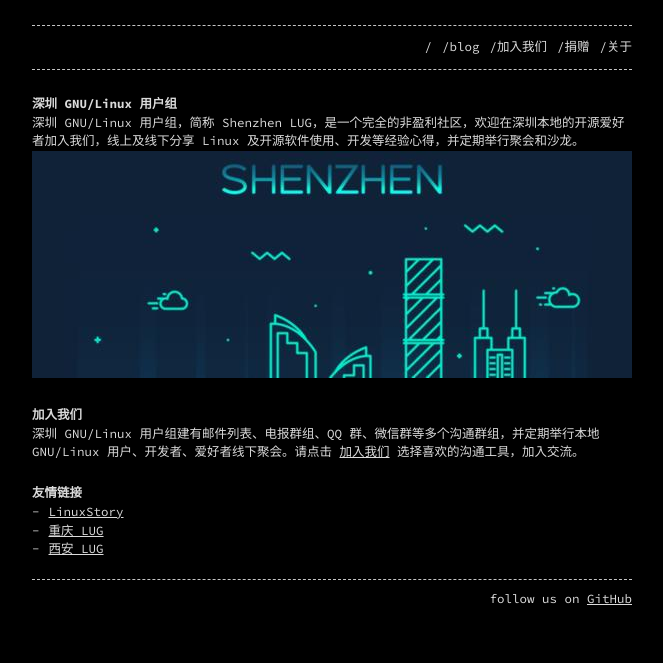
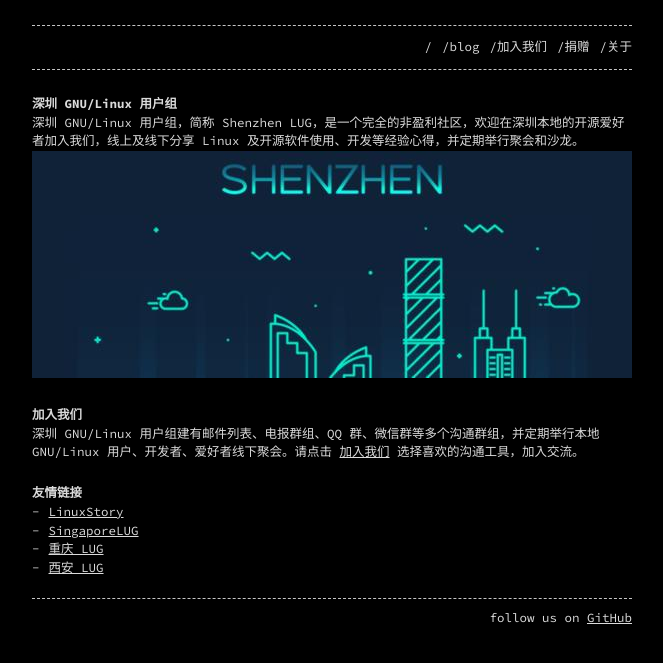
Before and after one commit to shenzhenlug/shenzhenlug.org, a Jekyll site: the page built from index.md, in a window 1280 px wide. Shown: the top 663 px of the page, without its empty margins (308-971 px from the left). Built offline with Jekyll 4.4.1, drawn with Linux system fonts in a browser that asks for light colours.

Commit message:
fix a url

```diff
--- a/index.md
+++ b/index.md
@@ -6,12 +6,14 @@
 
 ### 深圳 GNU/Linux 用户组
 深圳 GNU/Linux 用户组，简称 Shenzhen LUG，是一个完全的非盈利社区，欢迎在深圳本地的开源爱好者加入我们，线上及线下分享 Linux 及开源软件使用、开发等经验心得，并定期举行聚会和沙龙。
+
 ![](./assets/shenzhen-lug-600.jpg)
 
 ### 加入我们
-深圳 GNU/Linux 用户组建有邮件列表、电报群组、QQ 群、微信群等多个沟通群组，并定期举行本地 GNU/Linux 用户、开发者、爱好者线下聚会。请点击 [加入我们](./join/) 选择喜欢的沟通工具，加入交流。
+深圳 GNU/Linux 用户组建有邮件列表、电报群组、QQ 群、微信群等多个沟通群组，并定期举行本地 GNU/Linux 用户、开发者、爱好者线下聚会。请点击 [加入我们](./join) 选择喜欢的沟通工具，加入交流。
 
 ### 友情链接
- - [LinuxStory](https://linuxstory.org)
+- [LinuxStory](https://linuxstory.org)
+- [SingaporeLUG](https://singaporelug.org)
  - [重庆 LUG](https://chongqinglug.org)
  - [西安 LUG](https://xalug.org)
```
